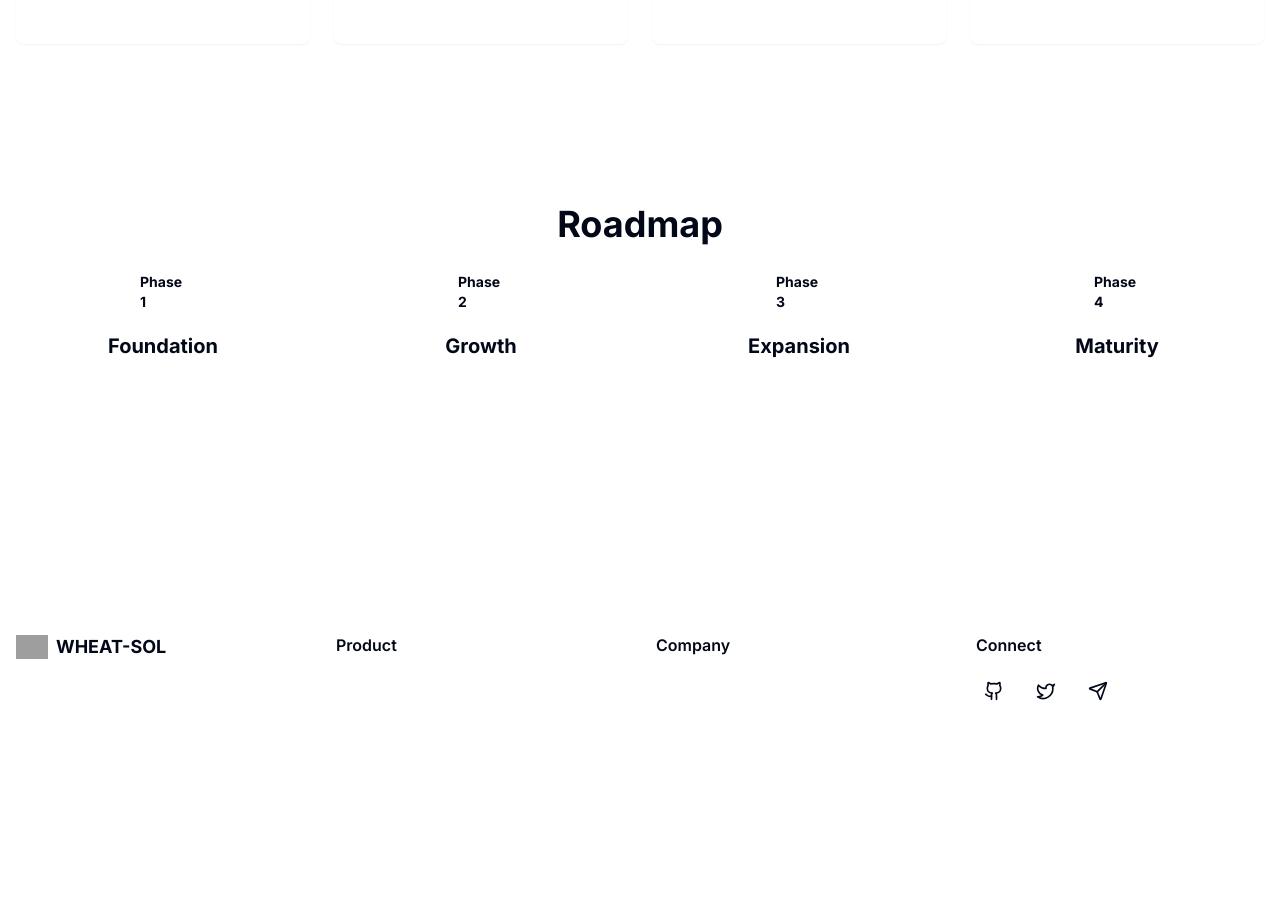
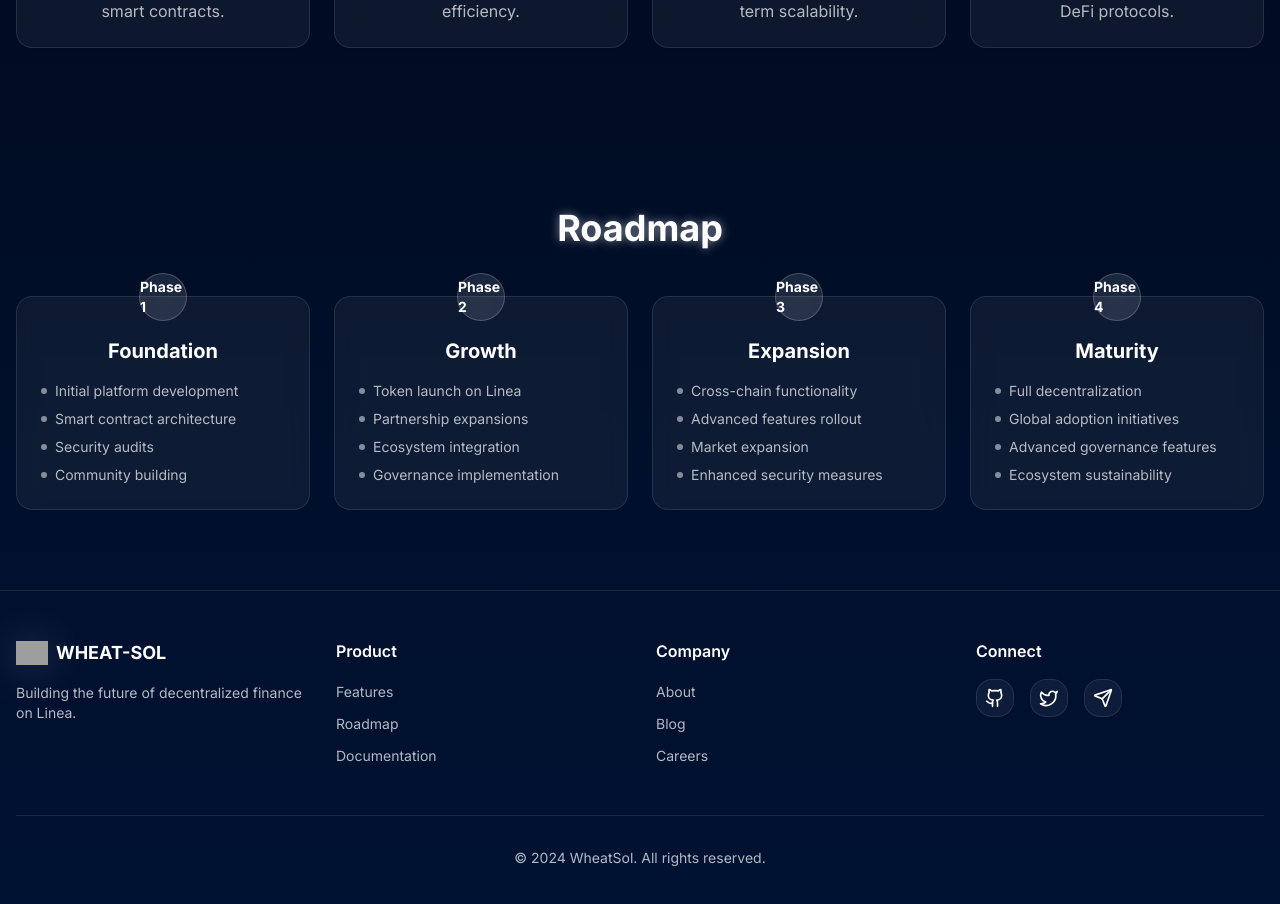
Before and after one commit to wheat-eco/page, a Next.js app in the folder swhit/: page / in a window 1280 px wide. Shown: the part 1060-1964 px from the top of the page. Built offline with nearby package versions, Linux system fonts and the light colour scheme; grey boxes are pictures that could not be loaded.

Commit message:
Update globals.css

```diff
--- a/swhit/app/globals.css
+++ b/swhit/app/globals.css
@@ -1,10 +1,8 @@
+@import url('https://fonts.googleapis.com/css2?family=Inter:wght@100..900&display=swap');
+
 @tailwind base;
 @tailwind components;
 @tailwind utilities;
-
-body {
-  font-family: Arial, Helvetica, sans-serif;
-}
 
 @layer base {
   :root {
@@ -27,13 +25,10 @@ body {
     --border: 214.3 31.8% 91.4%;
     --input: 214.3 31.8% 91.4%;
     --ring: 222.2 84% 4.9%;
-    --chart-1: 12 76% 61%;
-    --chart-2: 173 58% 39%;
-    --chart-3: 197 37% 24%;
-    --chart-4: 43 74% 66%;
-    --chart-5: 27 87% 67%;
     --radius: 0.5rem;
+    --wheat-glow: 0 0 20px rgba(255, 255, 255, 0.2);
   }
+
   .dark {
     --background: 222.2 84% 4.9%;
     --foreground: 210 40% 98%;
@@ -54,19 +49,27 @@ body {
     --border: 217.2 32.6% 17.5%;
     --input: 217.2 32.6% 17.5%;
     --ring: 212.7 26.8% 83.9%;
-    --chart-1: 220 70% 50%;
-    --chart-2: 160 60% 45%;
-    --chart-3: 30 80% 55%;
-    --chart-4: 280 65% 60%;
-    --chart-5: 340 75% 55%;
   }
 }
 
-@layer base {
-  * {
-    @apply border-border;
-  }
-  body {
-    @apply bg-background text-foreground;
-  }
+body {
+  background: linear-gradient(to bottom, #000510, #001233);
+  color: #ffffff;
+  font-family: 'Inter', sans-serif;
+  min-height: 100vh;
 }
+
+.glass-card {
+  background: rgba(255, 255, 255, 0.05);
+  backdrop-filter: blur(10px);
+  border: 1px solid rgba(255, 255, 255, 0.1);
+  border-radius: 1rem;
+}
+
+.glow-text {
+  text-shadow: 0 0 10px rgba(255, 255, 255, 0.5);
+}
+
+.wheat-icon {
+  filter: drop-shadow(var(--wheat-glow));
+}
```
